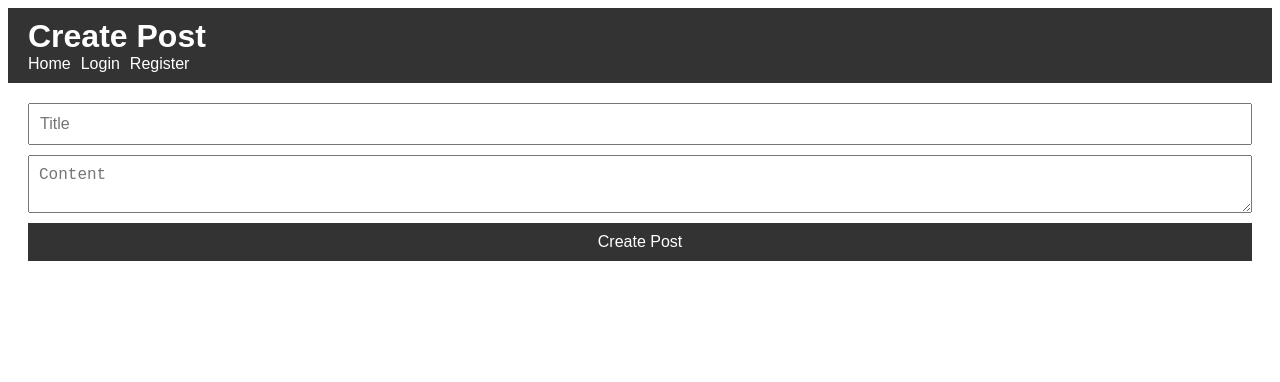
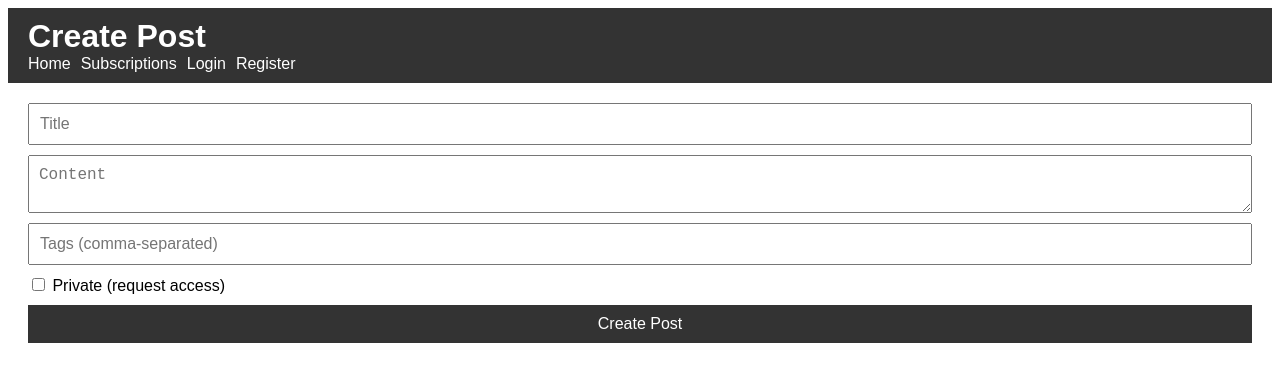
Before and after one commit to NikitaDonPutilov/Case3, a plain HTML site: page create_post.html in a window 1280 px wide. Drawn offline with Linux system fonts and the light colour scheme.

Commit message:
Update create_post.html

```diff
--- a/create_post.html
+++ b/create_post.html
@@ -10,6 +10,7 @@
         <h1>Create Post</h1>
         <nav>
             <a href="index.html">Home</a>
+            <a href="subscriptions.html">Subscriptions</a>
             <a href="login.html">Login</a>
             <a href="register.html">Register</a>
         </nav>
@@ -18,6 +19,10 @@
         <form id="postForm">
             <input type="text" id="title" placeholder="Title" required>
             <textarea id="content" placeholder="Content" required></textarea>
+            <input type="text" id="tags" placeholder="Tags (comma-separated)">
+            <label>
+                <input type="checkbox" id="private"> Private (request access)
+            </label>
             <button type="submit">Create Post</button>
         </form>
     </main>
```
